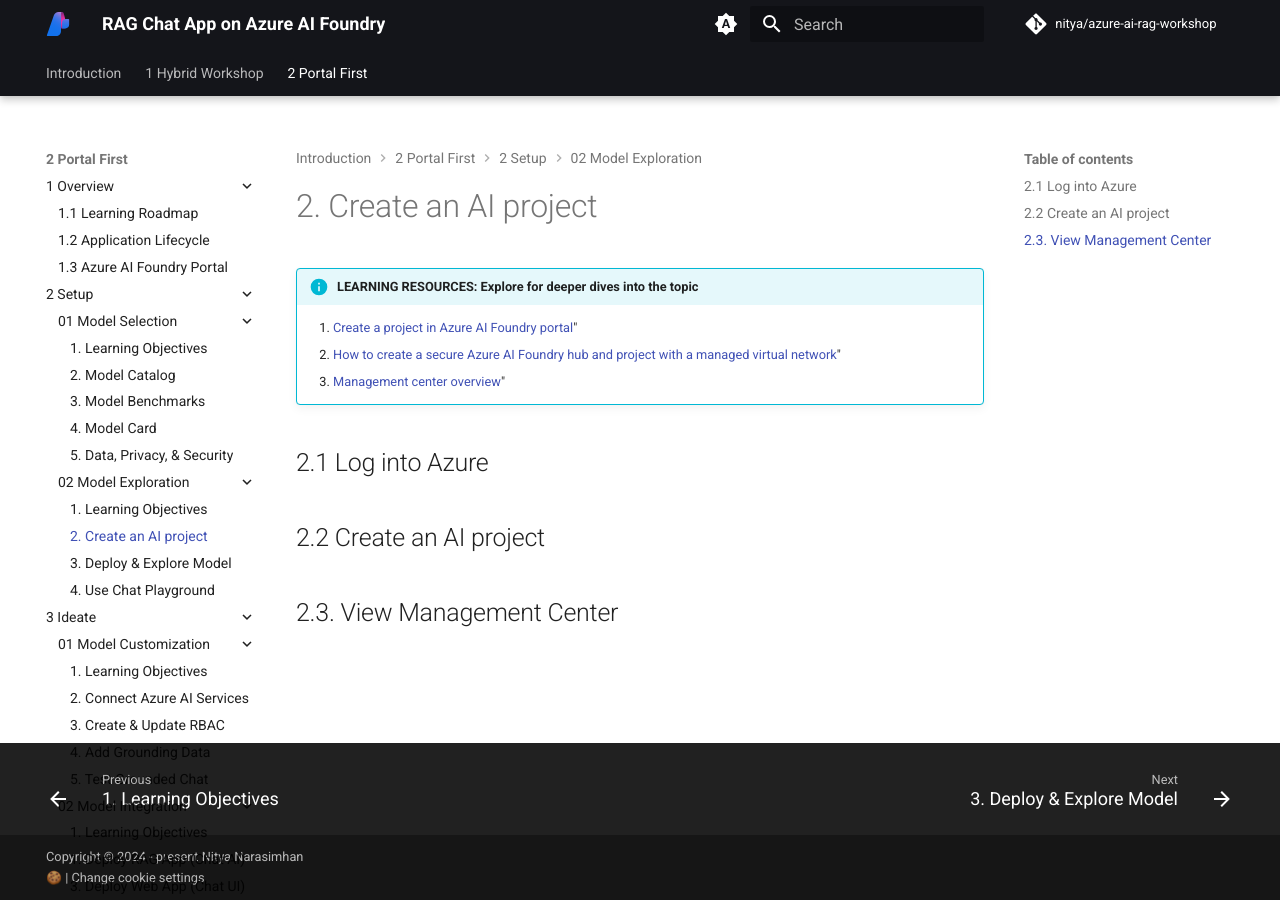
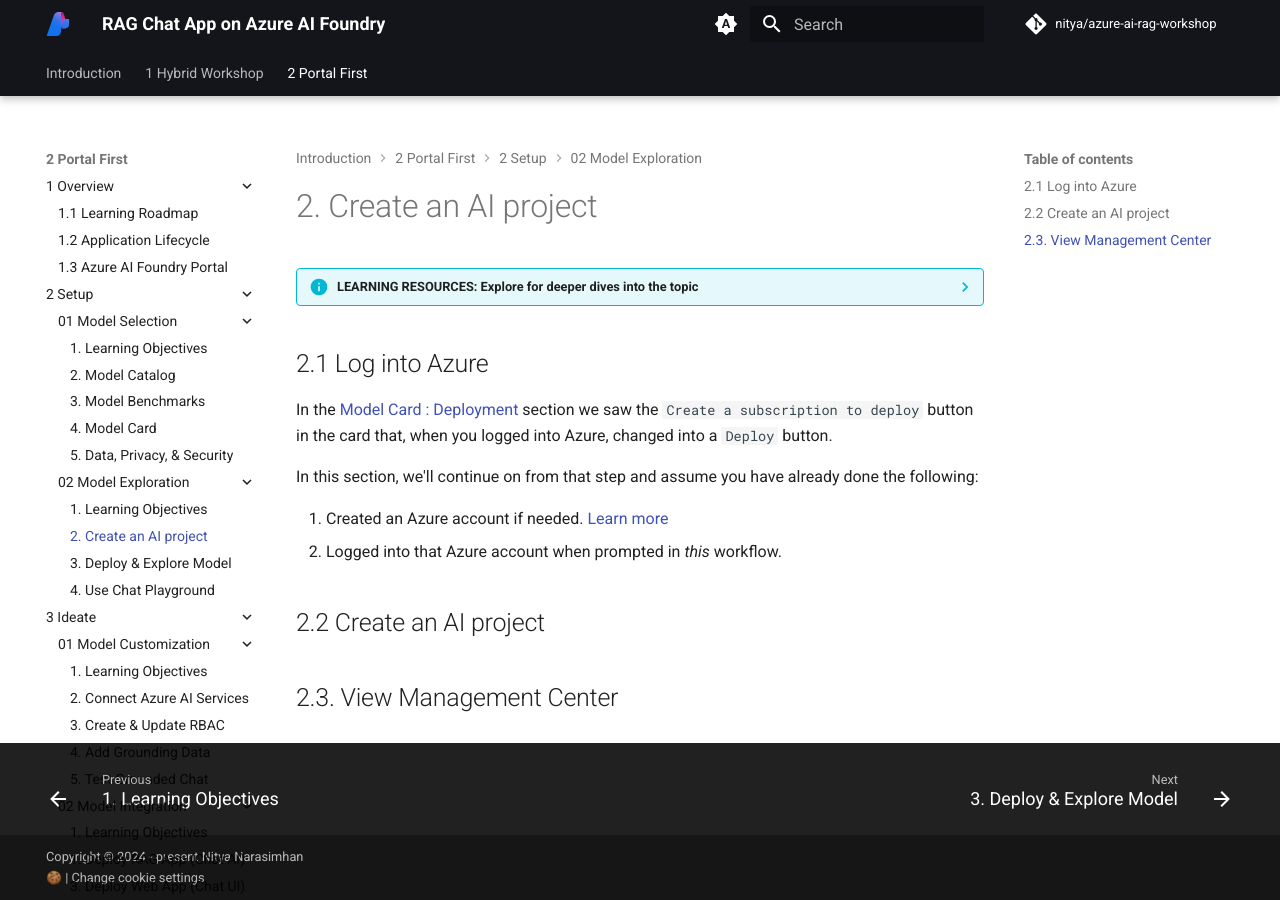
Before and after one commit to nitya/azure-ai-rag-workshop, an MkDocs documentation site: the page built from docs/2-Portal-First/2-Setup/02-Model-Exploration/02.md, in a window 1280 px wide. Built offline with MkDocs 1.6.1 and Material for MkDocs 9.7.7, drawn with Linux system fonts in a browser that asks for light colours; comment, search, counter and statistics services are not loaded.

Commit message:
commit 19 / Portal First Ideate Placeholders

```diff
--- a/docs/2-Portal-First/2-Setup/02-Model-Exploration/02.md
+++ b/docs/2-Portal-First/2-Setup/02-Model-Exploration/02.md
@@ -1,6 +1,6 @@
 # 2. Create an AI project
 
-!!! info "LEARNING RESOURCES: Explore for deeper dives into the topic"
+??? info "LEARNING RESOURCES: Explore for deeper dives into the topic"
 
     1. [Create a project in Azure AI Foundry portal](https://learn.microsoft.com/en-us/azure/ai-studio/how-to/create-projects?tabs=ai-studio)"
     1. [How to create a secure Azure AI Foundry hub and project with a managed virtual network](https://learn.microsoft.com/en-us/azure/ai-studio/how-to/create-secure-ai-hub)"
@@ -8,6 +8,14 @@
 
 ## 2.1 Log into Azure
 
+In the [Model Card : Deployment](./../01-Model-Selection/04.md#43-deployment) section we saw the `Create a subscription to deploy` button in the card that, when you logged into Azure, changed into a `Deploy` button.
+
+In this section, we'll continue on from that step and assume you have already done the following:
+
+1. Created an Azure account if needed. [Learn more](https://aka.ms/free)
+1. Logged into that Azure account when prompted in _this_ workflow.
+
+
 ## 2.2 Create an AI project
 
 ## 2.3. View Management Center
```
Also changed, not shown: docs/2-Portal-First/2-Setup/02-Model-Exploration/01.md (+1 -1 lines), docs/2-Portal-First/3-Ideate/01-Model-Customization/03.md (+4 -0 lines), docs/2-Portal-First/3-Ideate/01-Model-Customization/04.md (+4 -0 lines), docs/2-Portal-First/3-Ideate/01-Model-Customization/05.md (+4 -0 lines).
